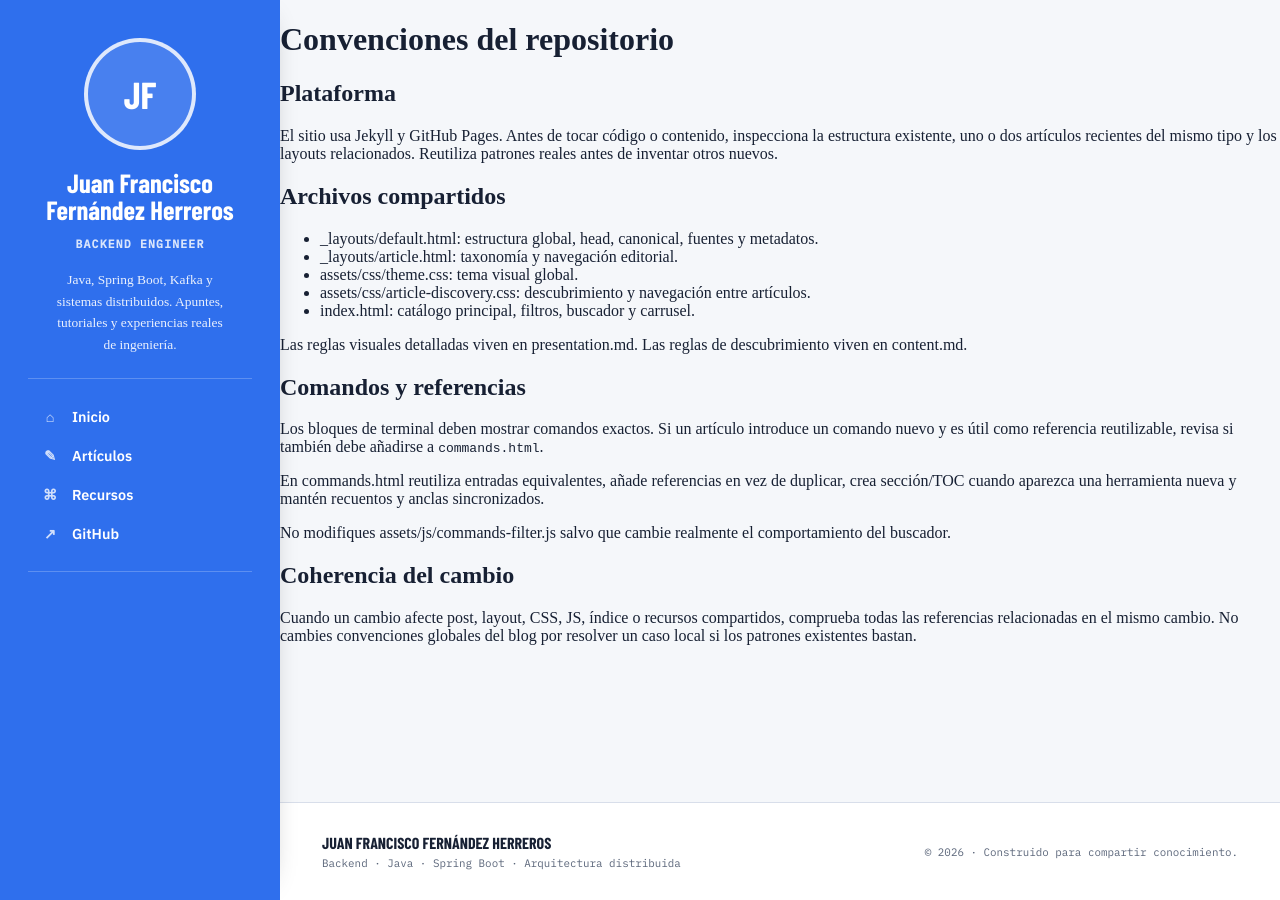
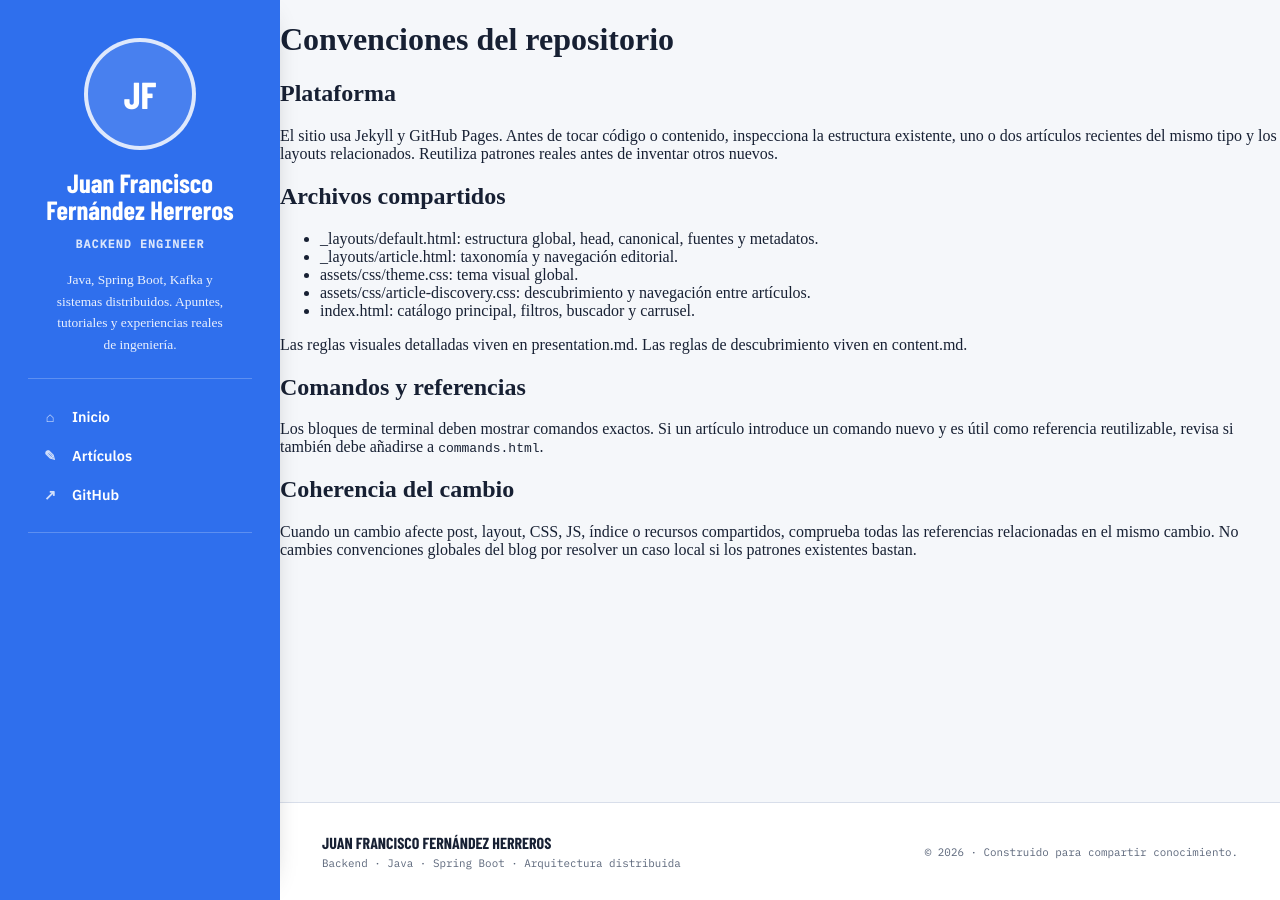
Before and after one commit to juanfranciscofernandezherreros/juanfranciscofernandezherreros.github.io, a Jekyll site: the page built from docs/agent-rules/repository.md, in a window 1280 px wide. Built offline with Jekyll 4.4.1, drawn with Linux system fonts in a browser that asks for light colours; our own code applies the rules of GitHub Pages for plain Markdown files.

Commit message:
Remove obsolete resources navigation and commands assets

```diff
--- a/_layouts/default.html
+++ b/_layouts/default.html
@@ -69,7 +69,6 @@
       <nav class="sidebar-nav" aria-label="{% if page.lang == 'en' %}Main navigation{% else %}Navegación principal{% endif %}">
         <a href="{{ '/' | relative_url }}"><span aria-hidden="true">⌂</span>{% if page.lang == 'en' %}Home{% else %}Inicio{% endif %}</a>
         <a href="{{ '/#articles' | relative_url }}"><span aria-hidden="true">✎</span>{% if page.lang == 'en' %}Articles{% else %}Artículos{% endif %}</a>
-        <a href="{{ '/commands/' | relative_url }}"><span aria-hidden="true">⌘</span>{% if page.lang == 'en' %}Resources{% else %}Recursos{% endif %}</a>
         <a href="https://github.com/juanfranciscofernandezherreros" rel="me"><span aria-hidden="true">↗</span>GitHub</a>
       </nav>
       {% if page.lang_url %}
--- a/docs/agent-rules/repository.md
+++ b/docs/agent-rules/repository.md
@@ -18,9 +18,6 @@
 
 Los bloques de terminal deben mostrar comandos exactos. Si un artículo introduce un comando nuevo y es útil como referencia reutilizable, revisa si también debe añadirse a `commands.html`.
 
-En commands.html reutiliza entradas equivalentes, añade referencias en vez de duplicar, crea sección/TOC cuando aparezca una herramienta nueva y mantén recuentos y anclas sincronizados.
-
-No modifiques assets/js/commands-filter.js salvo que cambie realmente el comportamiento del buscador.
 
 ## Coherencia del cambio
 
```
Also changed, not shown: assets/js/commands-filter.js (deleted, +0 -35 lines).
